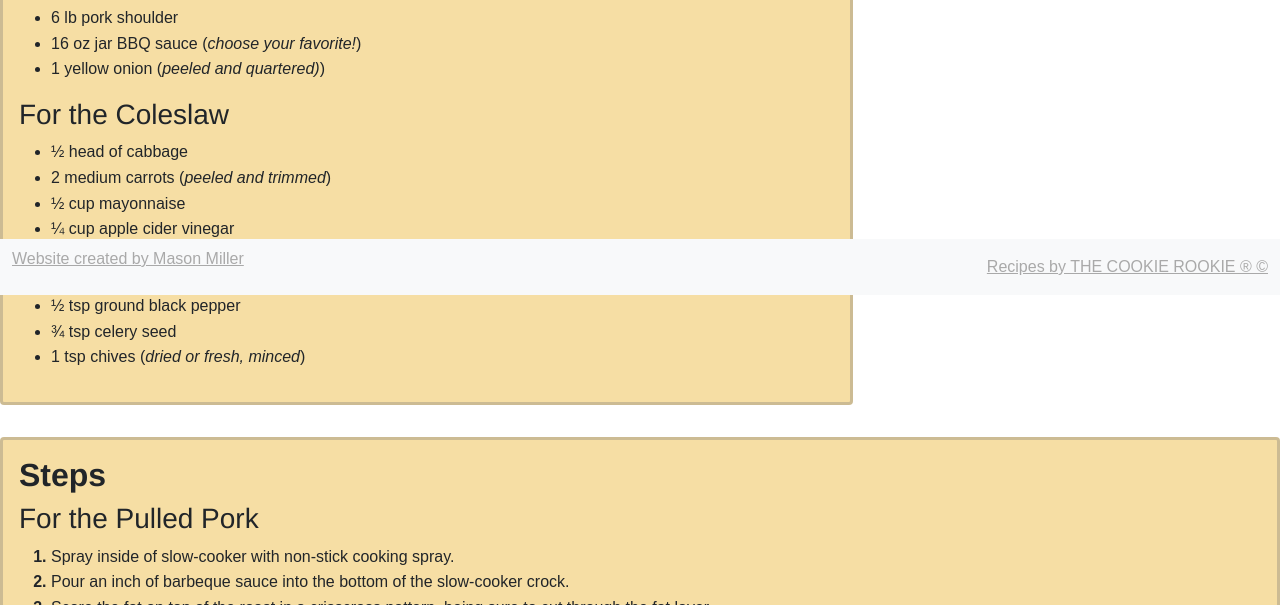
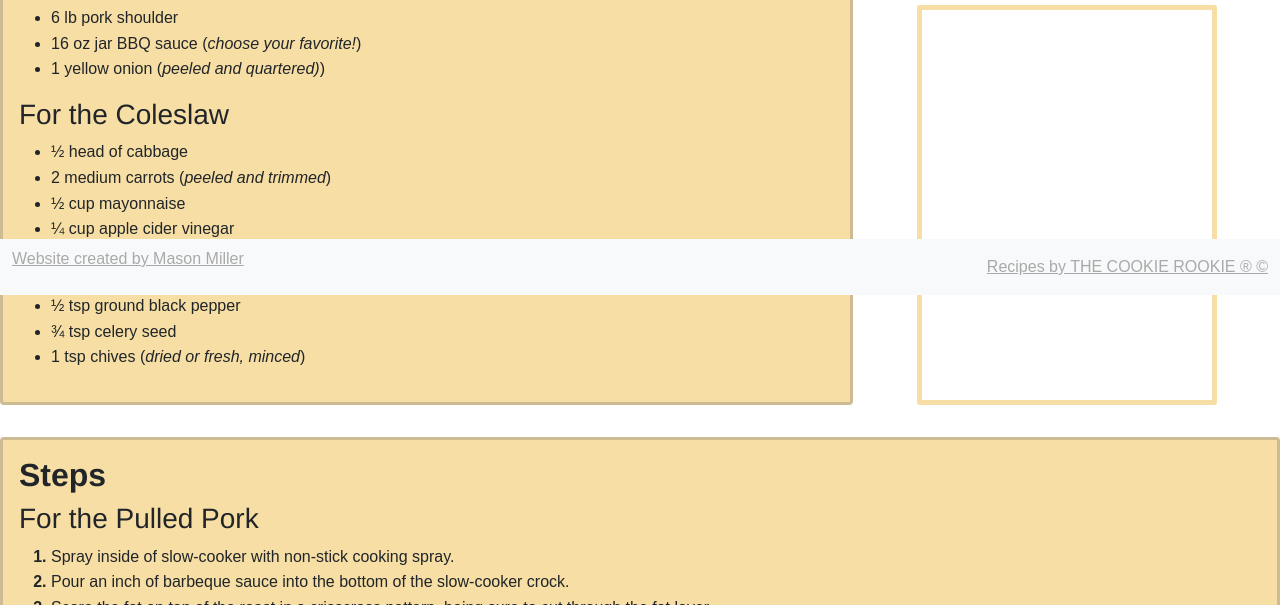
Before and after one commit to mkm02/startup, a plain HTML site: page Recipes/bbq_pork.html in a window 1280 px wide. Shown: the part 505-1110 px from the top of the page. Drawn offline with nearby package versions, Linux system fonts and the light colour scheme.

Commit message:
Added scroll to comment sections

```diff
--- a/styles.css
+++ b/styles.css
@@ -272,3 +272,14 @@ a.navlink:hover {
     margin: 10px;
     background-color: #ebebeb;
 }
+
+.commentSection {
+    width: 300px;
+    overflow-y: auto;
+    overflow-x: hidden;
+    height: 400px;
+    min-width: 200px;
+    margin-top: 20px;
+    border: solid rgba(239, 198, 95, 0.568) 5px;
+    border-radius: 3px;
+}
```
